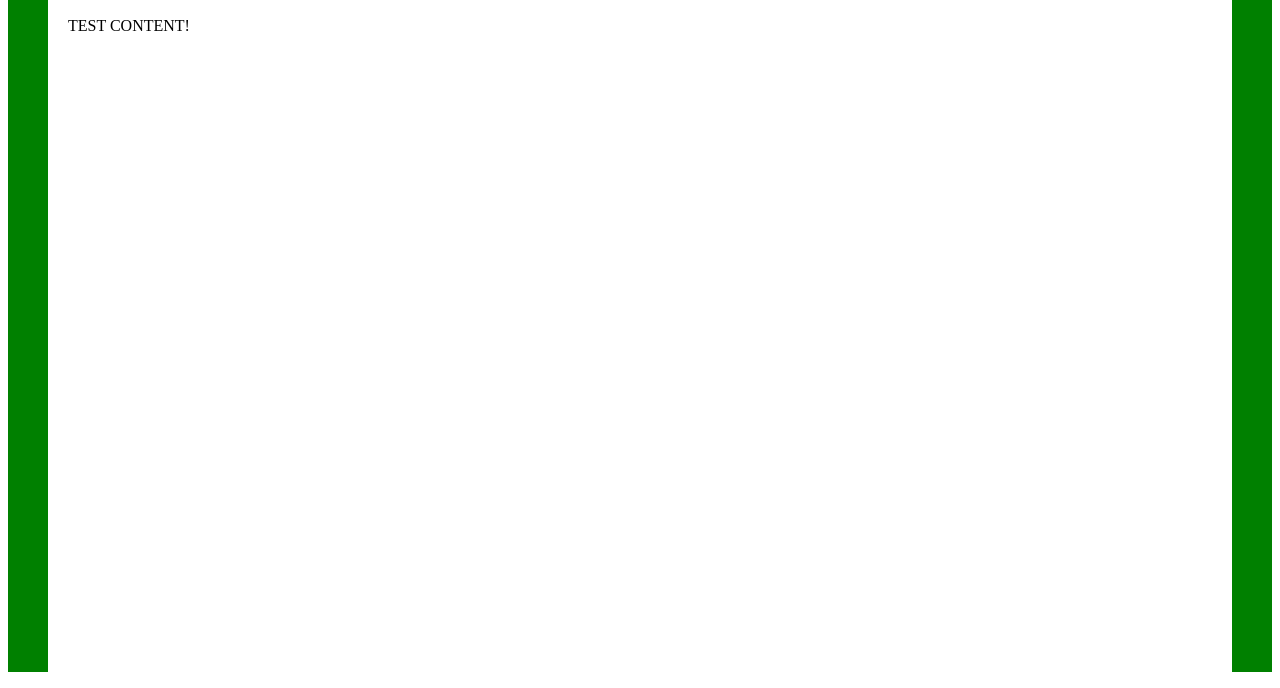
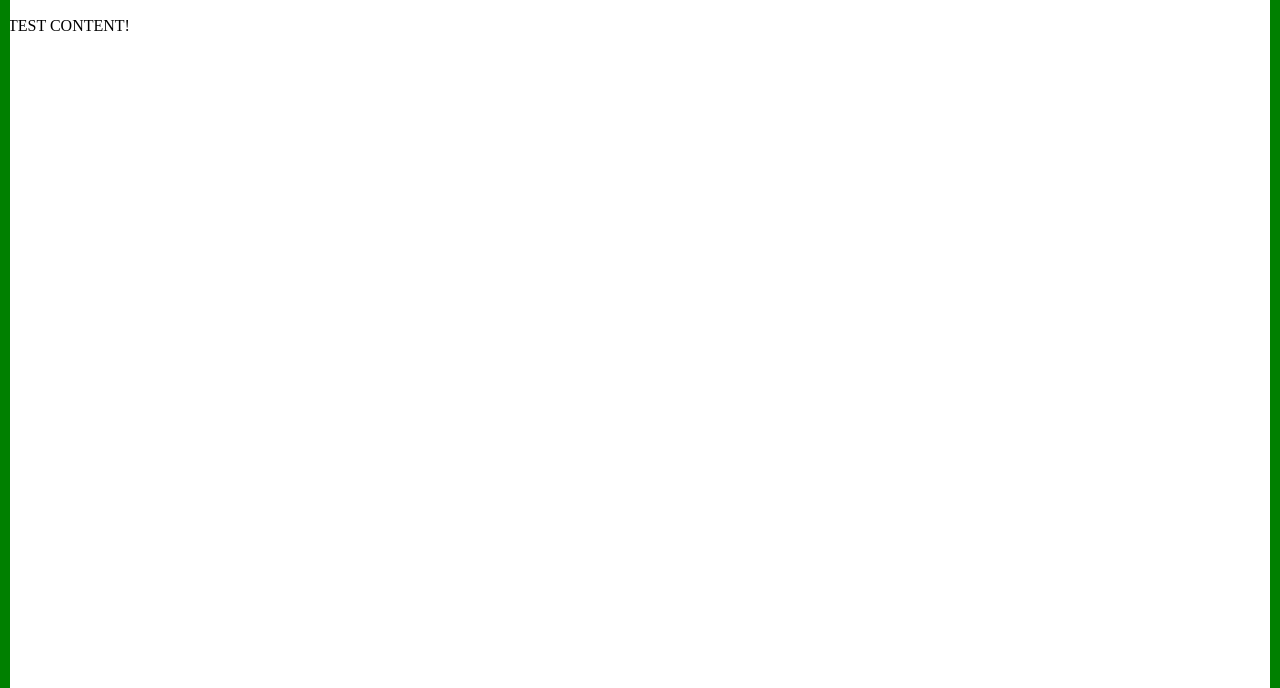
Before and after one commit to edvincambrand/edvincambrand.github.io, a plain HTML site: page index.html in a window 1280 px wide. Shown: the part 112-800 px from the top of the page. Drawn offline with Linux system fonts and the light colour scheme.

Commit message:
third attempt

```diff
--- a/index.html
+++ b/index.html
@@ -2,7 +2,29 @@
 
 <title>	Velkomst </title>
 
-<body style="border-left: 40px solid green; border-right: 40px solid green; padding: 0 20px;">
+
+<style>
+  /* Style for left vertical line */
+  .side-line {
+    position: fixed;
+    top: 0;               /* Start from the top of the page */
+    bottom: 0;            /* Extend to the bottom of the page */
+    width: 10px;          /* Line width */
+    background-color: green;
+  }
+  .left-line {
+    left: 0;              /* Position on the left side */
+  }
+  .right-line {
+    right: 0;             /* Position on the right side */
+  }
+</style>
+
+<!-- Left and Right Green Lines -->
+<div class="side-line left-line"></div>
+<div class="side-line right-line"></div>
+
+<body>
 
 <p style="text-align: center; font-size: 32px; margin-top: 60px;">
 This website it under heavy construction.
```
